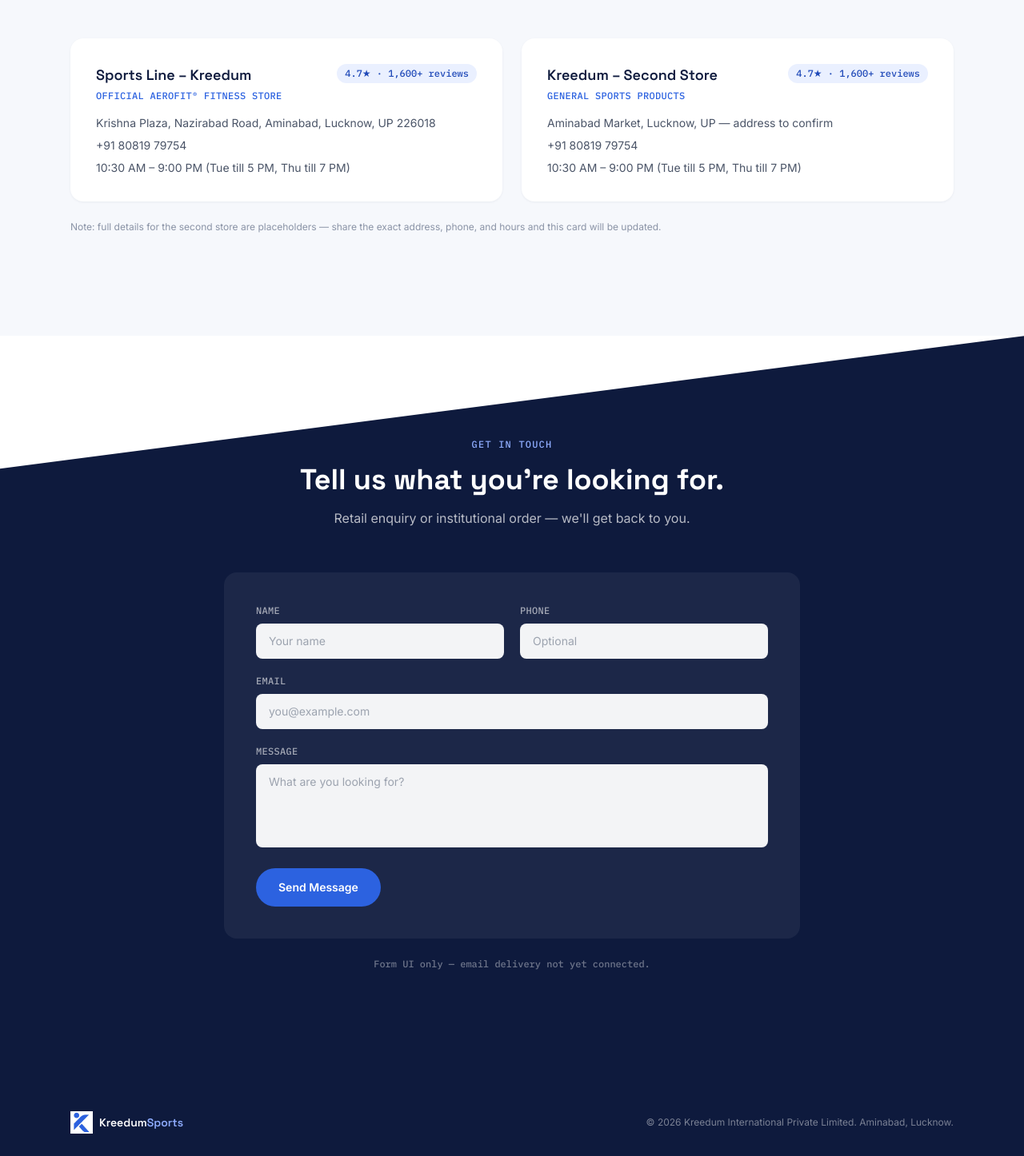
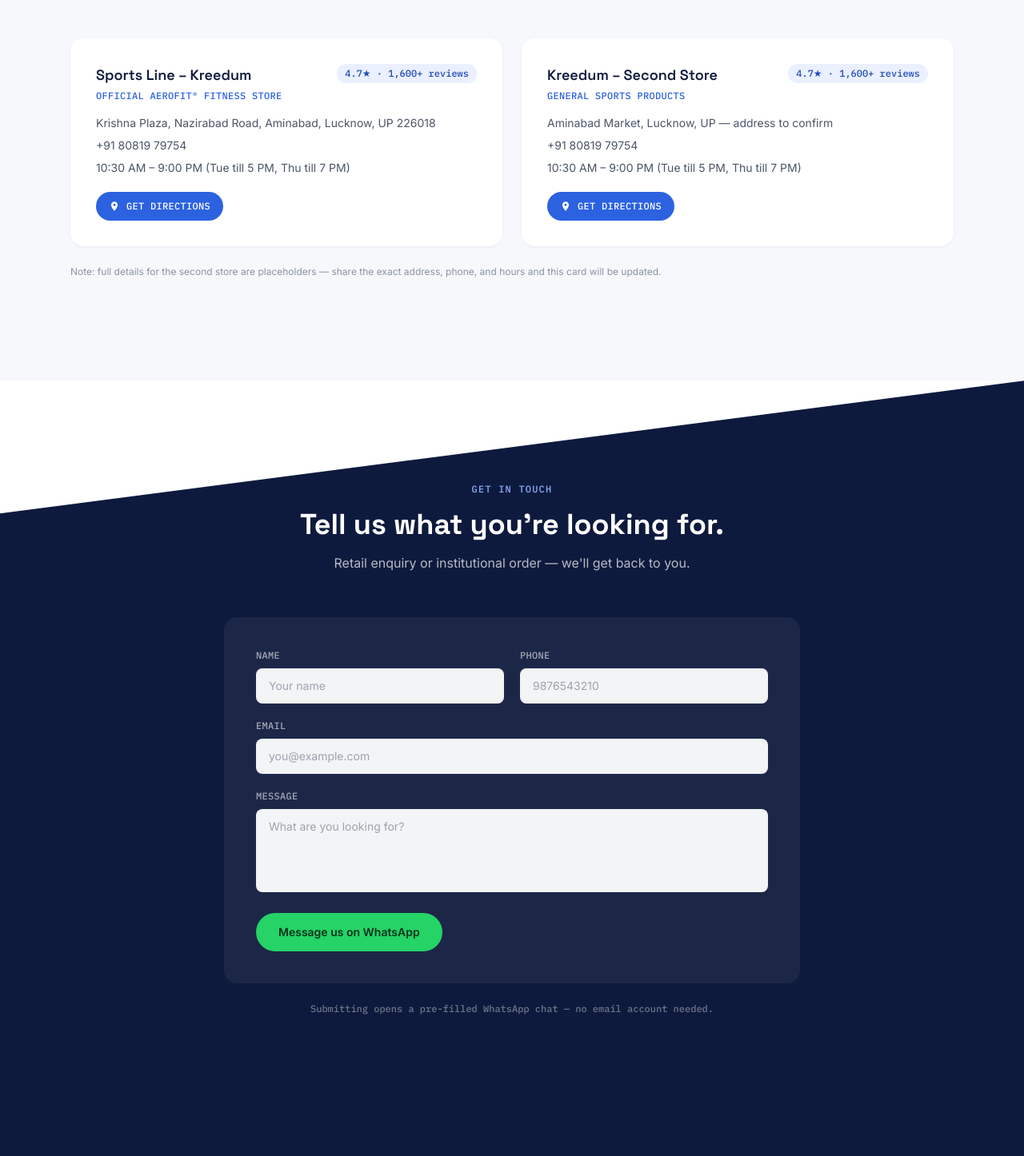
Before and after one commit to potterheadvibhor/kreedum-demo_landing, a React (Vite) app: page / in a window 1280 px wide. Shown: the part 3998-5444 px from the top of the page at 80% size. Built offline with nearby package versions, Linux system fonts and the light colour scheme.

Commit message:
feat: integrate Google Maps directions and WhatsApp support

```diff
--- a/src/KreedumSportsLanding.jsx
+++ b/src/KreedumSportsLanding.jsx
@@ -482,6 +482,13 @@
       rating: "4.7★ · 1,600+ reviews",
     },
   ];
+  const firstStoreAddress = stores[0].address;
+  const storesWithDirections = stores.map((s) => ({
+    ...s,
+    // Second store's address is still unconfirmed, so point both buttons
+    // to the first (confirmed) store's location for now.
+    directionsUrl: `https://www.google.com/maps/dir/?api=1&destination=${encodeURIComponent(firstStoreAddress)}`,
+  }));
   return (
     <section id="locations" className="py-24 md:py-32" style={{ backgroundColor: C.paper }}>
       <div className="max-w-6xl mx-auto px-6">
@@ -495,7 +502,7 @@
         </div>
 
         <div className="grid md:grid-cols-2 gap-6">
-          {stores.map((s) => (
+          {storesWithDirections.map((s) => (
             <div key={s.name} className="p-8 rounded-2xl" style={{ backgroundColor: C.white, boxShadow: "0 1px 3px rgba(14,26,61,0.06)" }}>
               <div className="flex items-start justify-between mb-4">
                 <div>
@@ -517,6 +524,18 @@
                 <p>{s.phone}</p>
                 <p>{s.hours}</p>
               </div>
+              <a
+                href={s.directionsUrl}
+                target="_blank"
+                rel="noopener noreferrer"
+                className="mt-5 inline-flex items-center gap-2 font-mono text-xs uppercase tracking-wide px-4 py-2.5 rounded-full transition-opacity hover:opacity-80"
+                style={{ backgroundColor: C.blue, color: C.white }}
+              >
+                <svg width="14" height="14" viewBox="0 0 24 24" fill="none" xmlns="http://www.w3.org/2000/svg">
+                  <path d="M12 2C8.13 2 5 5.13 5 9c0 5.25 7 13 7 13s7-7.75 7-13c0-3.87-3.13-7-7-7zm0 9.5A2.5 2.5 0 1 1 12 6.5a2.5 2.5 0 0 1 0 5z" fill="currentColor"/>
+                </svg>
+                Get Directions
+              </a>
             </div>
           ))}
         </div>
@@ -528,45 +547,126 @@
   );
 }
 
+
 function ContactForm() {
-  const [form, setForm] = useState({ name: "", email: "", phone: "", message: "" });
+  const [form, setForm] = useState({
+    name: "",
+    email: "",
+    phone: "",
+    message: "",
+  });
+
   const [sent, setSent] = useState(false);
+  const [errors, setErrors] = useState({});
+
+  const WHATSAPP_NUMBER = "917084144623"; // Include country code
 
   const handleChange = (e) => {
-    setForm({ ...form, [e.target.name]: e.target.value });
+    const { name, value } = e.target;
+
+    if (name === "phone") {
+      const phone = value.replace(/\D/g, "").slice(0, 10);
+
+      setForm((prev) => ({
+        ...prev,
+        phone,
+      }));
+
+      setErrors((prev) => ({
+        ...prev,
+        phone: "",
+      }));
+
+      return;
+    }
+
+    setForm((prev) => ({
+      ...prev,
+      [name]: value,
+    }));
   };
 
   const handleSubmit = (e) => {
     e.preventDefault();
-    // NOTE: Not yet wired to an email service.
-    // Hook this up to EmailJS, Formspree, or a backend endpoint later.
-    console.log("Form submitted (not yet sent anywhere):", form);
+
+    const newErrors = {};
+
+    if (!/^[6-9]\d{9}$/.test(form.phone)) {
+      newErrors.phone =
+        "Please enter a valid 10-digit Indian mobile number.";
+    }
+
+    if (Object.keys(newErrors).length > 0) {
+      setErrors(newErrors);
+      return;
+    }
+
+    setErrors({});
+
+    const text =
+      `Hi, I'm ${form.name}.\n` +
+      `Email: ${form.email}\n` +
+      `Phone: ${form.phone}\n` +
+      `Message: ${form.message}`;
+
+    const url = `https://wa.me/${WHATSAPP_NUMBER}?text=${encodeURIComponent(
+      text
+    )}`;
+
+    window.open(url, "_blank", "noopener,noreferrer");
     setSent(true);
   };
 
   return (
-    <section id="contact" className="relative py-24 md:py-32 diag-top overflow-hidden" style={{ backgroundColor: C.navy }}>
+    <section
+      id="contact"
+      className="relative py-24 md:py-32 diag-top overflow-hidden"
+      style={{ backgroundColor: C.navy }}
+    >
       <div className="relative max-w-3xl mx-auto px-6">
         <div className="text-center mb-14">
-          <div className="font-mono text-xs tracking-widest uppercase mb-4" style={{ color: "#8FADFF" }}>
+          <div
+            className="font-mono text-xs tracking-widest uppercase mb-4"
+            style={{ color: "#8FADFF" }}
+          >
             Get In Touch
           </div>
-          <h2 className="font-display font-bold text-3xl md:text-4xl mb-4" style={{ color: C.white }}>
+
+          <h2
+            className="font-display font-bold text-3xl md:text-4xl mb-4"
+            style={{ color: C.white }}
+          >
             Tell us what you're looking for.
           </h2>
-          <p className="font-body text-base" style={{ color: "rgba(255,255,255,0.7)" }}>
+
+          <p
+            className="font-body text-base"
+            style={{ color: "rgba(255,255,255,0.7)" }}
+          >
             Retail enquiry or institutional order — we'll get back to you.
           </p>
         </div>
 
         {sent ? (
-          <div className="text-center p-10 rounded-2xl" style={{ backgroundColor: "rgba(255,255,255,0.06)" }}>
-            <p className="font-display font-semibold text-xl mb-2" style={{ color: C.white }}>
-              Thanks — message noted.
+          <div
+            className="text-center p-10 rounded-2xl"
+            style={{ backgroundColor: "rgba(255,255,255,0.06)" }}
+          >
+            <p
+              className="font-display font-semibold text-xl mb-2"
+              style={{ color: C.white }}
+            >
+              Opening WhatsApp…
             </p>
-            <p className="font-body text-sm" style={{ color: "rgba(255,255,255,0.65)" }}>
-              (This form isn't wired to send email yet — see the note below.)
+
+            <p
+              className="font-body text-sm"
+              style={{ color: "rgba(255,255,255,0.65)" }}
+            >
+              If it didn't open automatically, check your browser's pop-up
+              blocker, or message us directly at +91 70841 44623.
             </p>
+
             <button
               onClick={() => setSent(false)}
               className="mt-6 font-body text-sm font-semibold px-6 py-2.5 rounded-full kr-focus"
@@ -576,12 +676,20 @@
             </button>
           </div>
         ) : (
-          <form onSubmit={handleSubmit} className="grid gap-5 p-8 md:p-10 rounded-2xl" style={{ backgroundColor: "rgba(255,255,255,0.06)" }}>
+          <form
+            onSubmit={handleSubmit}
+            className="grid gap-5 p-8 md:p-10 rounded-2xl"
+            style={{ backgroundColor: "rgba(255,255,255,0.06)" }}
+          >
             <div className="grid md:grid-cols-2 gap-5">
               <div>
-                <label className="font-mono text-xs uppercase tracking-wide block mb-2" style={{ color: "rgba(255,255,255,0.6)" }}>
+                <label
+                  className="font-mono text-xs uppercase tracking-wide block mb-2"
+                  style={{ color: "rgba(255,255,255,0.6)" }}
+                >
                   Name
                 </label>
+
                 <input
                   required
                   name="name"
@@ -589,44 +697,78 @@
                   onChange={handleChange}
                   type="text"
                   className="w-full px-4 py-3 rounded-lg font-body text-sm kr-focus"
-                  style={{ backgroundColor: "rgba(255,255,255,0.95)", color: C.navy }}
+                  style={{
+                    backgroundColor: "rgba(255,255,255,0.95)",
+                    color: C.navy,
+                  }}
                   placeholder="Your name"
                 />
               </div>
+
               <div>
-                <label className="font-mono text-xs uppercase tracking-wide block mb-2" style={{ color: "rgba(255,255,255,0.6)" }}>
+                <label
+                  className="font-mono text-xs uppercase tracking-wide block mb-2"
+                  style={{ color: "rgba(255,255,255,0.6)" }}
+                >
                   Phone
                 </label>
+
                 <input
+                  required
                   name="phone"
                   value={form.phone}
                   onChange={handleChange}
                   type="tel"
+                  inputMode="numeric"
+                  maxLength={10}
+                  pattern="[6-9]{1}[0-9]{9}"
+                  title="Enter a valid 10-digit Indian mobile number"
                   className="w-full px-4 py-3 rounded-lg font-body text-sm kr-focus"
-                  style={{ backgroundColor: "rgba(255,255,255,0.95)", color: C.navy }}
-                  placeholder="Optional"
+                  style={{
+                    backgroundColor: "rgba(255,255,255,0.95)",
+                    color: C.navy,
+                  }}
+                  placeholder="9876543210"
                 />
+
+                {errors.phone && (
+                  <p className="mt-2 text-sm text-red-400">
+                    {errors.phone}
+                  </p>
+                )}
               </div>
             </div>
+
             <div>
-              <label className="font-mono text-xs uppercase tracking-wide block mb-2" style={{ color: "rgba(255,255,255,0.6)" }}>
+              <label
+                className="font-mono text-xs uppercase tracking-wide block mb-2"
+                style={{ color: "rgba(255,255,255,0.6)" }}
+              >
                 Email
               </label>
+
               <input
-                required
                 name="email"
                 value={form.email}
                 onChange={handleChange}
                 type="email"
                 className="w-full px-4 py-3 rounded-lg font-body text-sm kr-focus"
-                style={{ backgroundColor: "rgba(255,255,255,0.95)", color: C.navy }}
+                style={{
+                  backgroundColor: "rgba(255,255,255,0.95)",
+                  color: C.navy,
+                }}
                 placeholder="you@example.com"
               />
             </div>
+
             <div>
-              <label className="font-mono text-xs uppercase tracking-wide block mb-2" style={{ color: "rgba(255,255,255,0.6)" }}>
+              <label
+                className="font-mono text-xs uppercase tracking-wide block mb-2"
+                style={{ color: "rgba(255,255,255,0.6)" }}
+              >
                 Message
               </label>
+
               <textarea
                 required
                 name="message"
@@ -634,27 +776,42 @@
                 onChange={handleChange}
                 rows={4}
                 className="w-full px-4 py-3 rounded-lg font-body text-sm kr-focus resize-none"
-                style={{ backgroundColor: "rgba(255,255,255,0.95)", color: C.navy }}
+                style={{
+                  backgroundColor: "rgba(255,255,255,0.95)",
+                  color: C.navy,
+                }}
                 placeholder="What are you looking for?"
               />
             </div>
+
             <button
               type="submit"
-              className="font-body font-semibold text-sm px-7 py-3.5 rounded-full kr-focus transition-transform hover:scale-105 justify-self-start"
-              style={{ backgroundColor: C.blue, color: C.white }}
+              className="font-body font-semibold text-sm px-7 py-3.5 rounded-full kr-focus transition-transform hover:scale-105 justify-self-start inline-flex items-center gap-2"
+              style={{
+                backgroundColor: "#25D366",
+                color: "#08331C",
+              }}
             >
-              Send Message
+              {/* Your WhatsApp SVG */}
+              Message us on WhatsApp
             </button>
           </form>
         )}
 
-        <p className="font-mono text-xs text-center mt-6" style={{ color: "rgba(255,255,255,0.4)" }}>
-          Form UI only — email delivery not yet connected.
+        <p
+          className="font-mono text-xs text-center mt-6"
+          style={{ color: "rgba(255,255,255,0.4)" }}
+        >
+          Submitting opens a pre-filled WhatsApp chat — no email account
+          needed.
         </p>
       </div>
     </section>
   );
 }
+
+
+
 
 function Footer() {
   return (
@@ -686,7 +843,7 @@
       <Infrastructure />
       <Gallery />
       <Locations />
-      <ContactForm />
+      <ContactForm/>
       <Footer />
     </div>
   );
```
